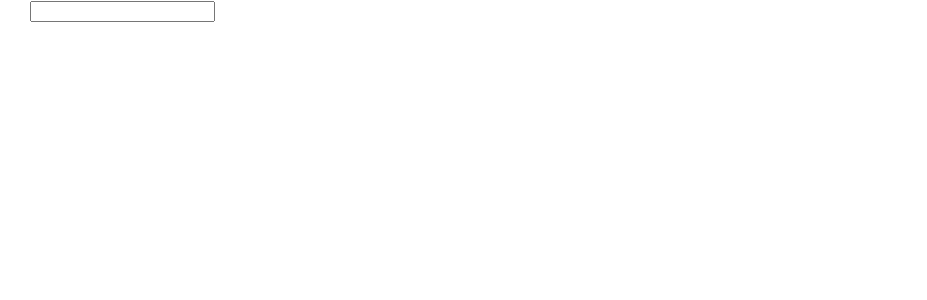
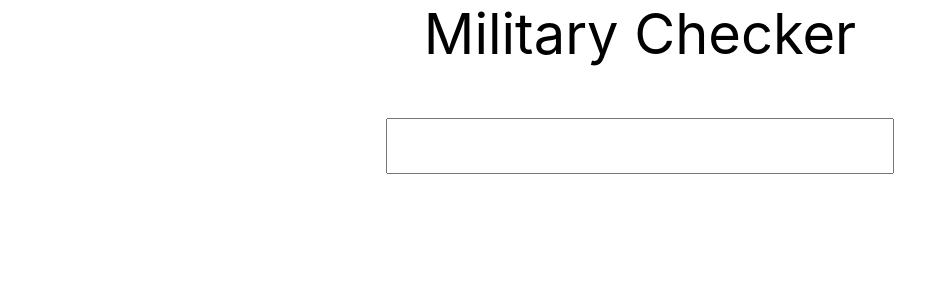
Before and after one commit to Ji-InPark/k-agent.service, a React (Create React App) app: page / in a window 1280 px wide. Shown: the top 300 px of the page, without its empty margins (0-927 px from the left). Built offline with nearby package versions, Linux system fonts and the light colour scheme.

Commit message:
Add header and utils

```diff
--- /dev/null
+++ b/src/components/components/Header.tsx
@@ -0,0 +1,17 @@
+import { css } from '@emotion/react';
+
+function Header() {
+  return (
+    <div>
+      <div
+        css={css({
+          fontSize: 56,
+        })}
+      >
+        Military Checker
+      </div>
+    </div>
+  );
+}
+
+export default Header;
--- a/src/components/components/SearchBar.tsx
+++ b/src/components/components/SearchBar.tsx
@@ -1,11 +1,34 @@
 import { css } from '@emotion/react';
+import { useRef } from 'react';
+import { isNullOrWhiteSpace } from '../../utils';
 
 function SearchBar() {
+  const inputElement = useRef<HTMLInputElement>(null);
+  function onKeyDown(event: React.KeyboardEvent<HTMLInputElement>) {
+    if (event.key === 'Enter' && event.nativeEvent.isComposing === false) {
+      event.preventDefault();
+
+      const inputText = event.currentTarget.value;
+
+      event.currentTarget.value = '';
+
+      if (isNullOrWhiteSpace(inputText)) {
+        return;
+      }
+
+      inputElement.current?.blur();
+    }
+  }
   return (
     <div>
       <input
+        onKeyDown={onKeyDown}
         css={css({
-          marginLeft: 30,
+          textAlign: 'center',
+          fontSize: 42,
+          marginTop: 50,
+          width: 500,
+          height: 50,
         })}
         type="text"
         name=""
--- a/src/components/pages/Home.tsx
+++ b/src/components/pages/Home.tsx
@@ -1,8 +1,17 @@
 import SearchBar from '../components/SearchBar';
+import { css } from '@emotion/react';
+import Header from '../components/Header';
 
 function Home() {
   return (
-    <div>
+    <div
+      css={css({
+        display: 'flex',
+        flexDirection: 'column',
+        alignItems: 'center',
+      })}
+    >
+      <Header></Header>
       <SearchBar></SearchBar>
     </div>
   );
--- /dev/null
+++ b/src/utils/index.ts
@@ -0,0 +1,3 @@
+export function isNullOrWhiteSpace(str: String) {
+  return str === null || str.match(/^ *$/) !== null;
+}
```
